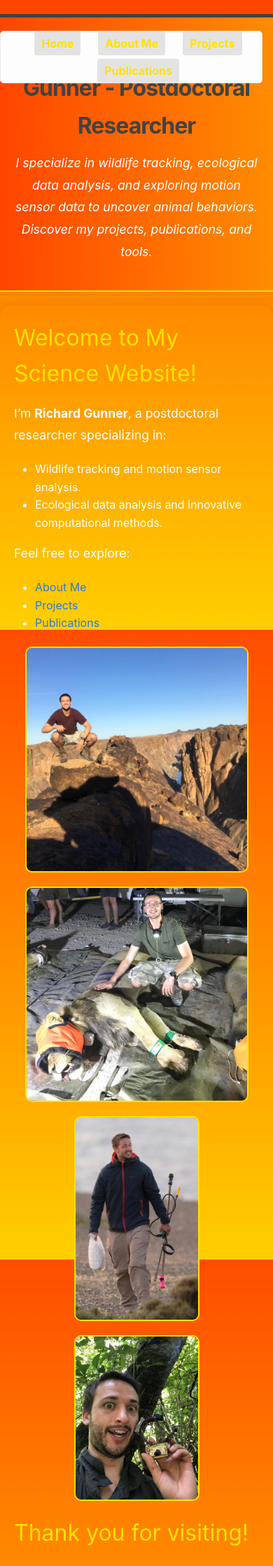
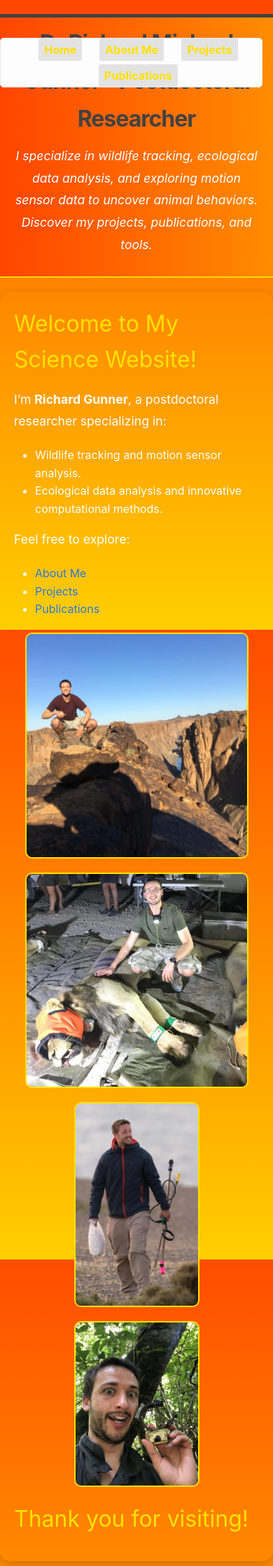
Before and after one commit to Richard6195/my-website, a Jekyll site: the page built from index.md, in a window 390 px wide. Shown: the top 2238 px of the page at 70% size. Built offline with Jekyll 4.4.1, drawn with Linux system fonts in a browser that asks for light colours.

```diff
--- a/_sass/minima/_custom.scss
+++ b/_sass/minima/_custom.scss
@@ -37,8 +37,8 @@ body {
   justify-content: center;
   gap: 5px;
   flex-wrap: wrap; /* Allows links to move to the next line if needed */
-  margin-top: 10px;
-  margin-bottom: 10px;
+  margin-top: 8px;
+  margin-bottom: 8px;
   color: #ffffff;
 }
 
@@ -137,3 +137,36 @@ img, video {
     max-width: 100%;
   }
 }
+
+/* Responsive Styling for Mobile Screens */
+@media screen and (max-width: 768px) {
+  .site-header {
+    padding: 10px 0; /* Adjust header padding for smaller screens */
+  }
+}
+
+@media screen and (max-width: 768px) {
+  /* Navigation Styling */
+ .site-nav {
+  display: flex;
+  justify-content: center;
+  gap: 5px;
+  flex-wrap: wrap; /* Ensures items wrap to the next line on small screens */
+  margin-top: 20px;
+  margin-bottom: 5px;
+  color: #ffffff;
+ }
+
+ .site-nav .page-link {
+  text-decoration: none;
+  color: #ffe100; /* Gold links */
+  font-weight: bold;
+  padding: 4px 8px; /* Add padding for better clickability */
+  border-radius: 2px; /* Optional: Rounded corners */
+ }
+
+ .site-nav .page-link:hover {
+ text-decoration: underline;
+ color: #FF4500;
+ }
+}
```
